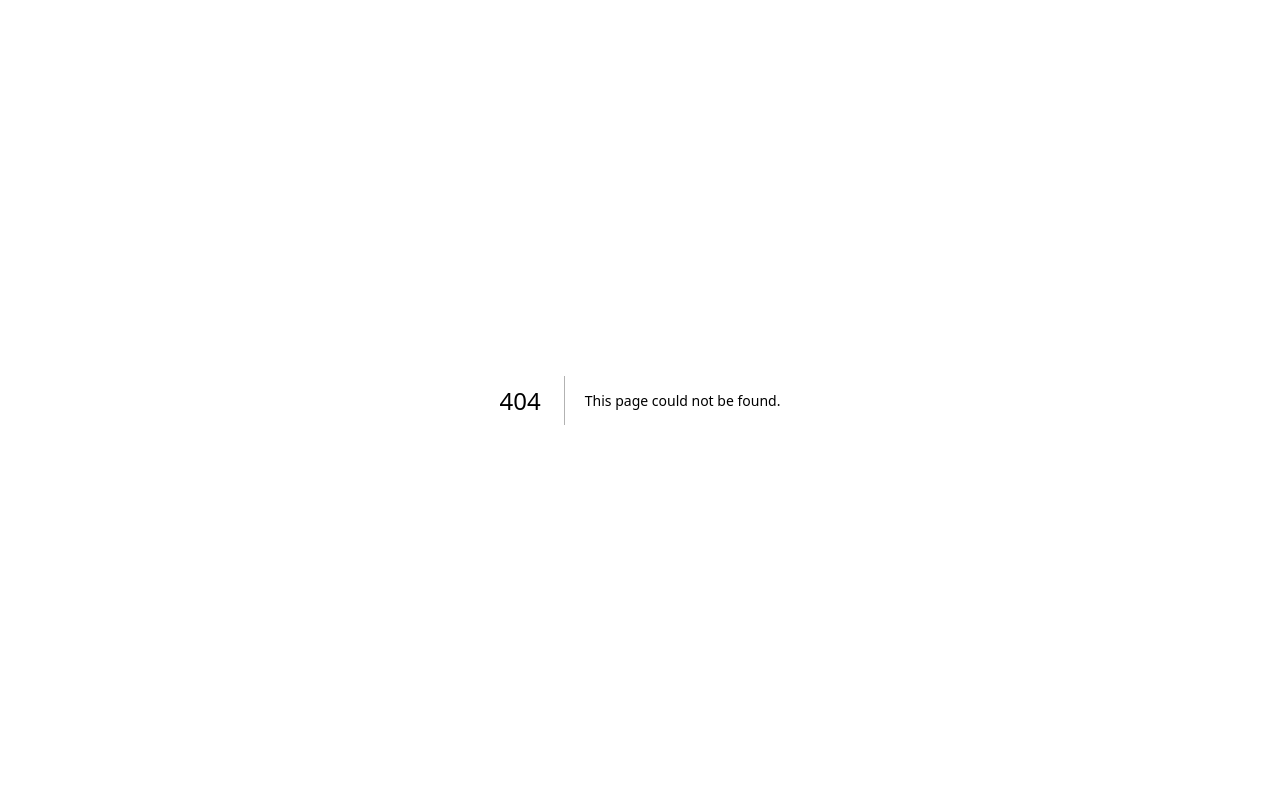
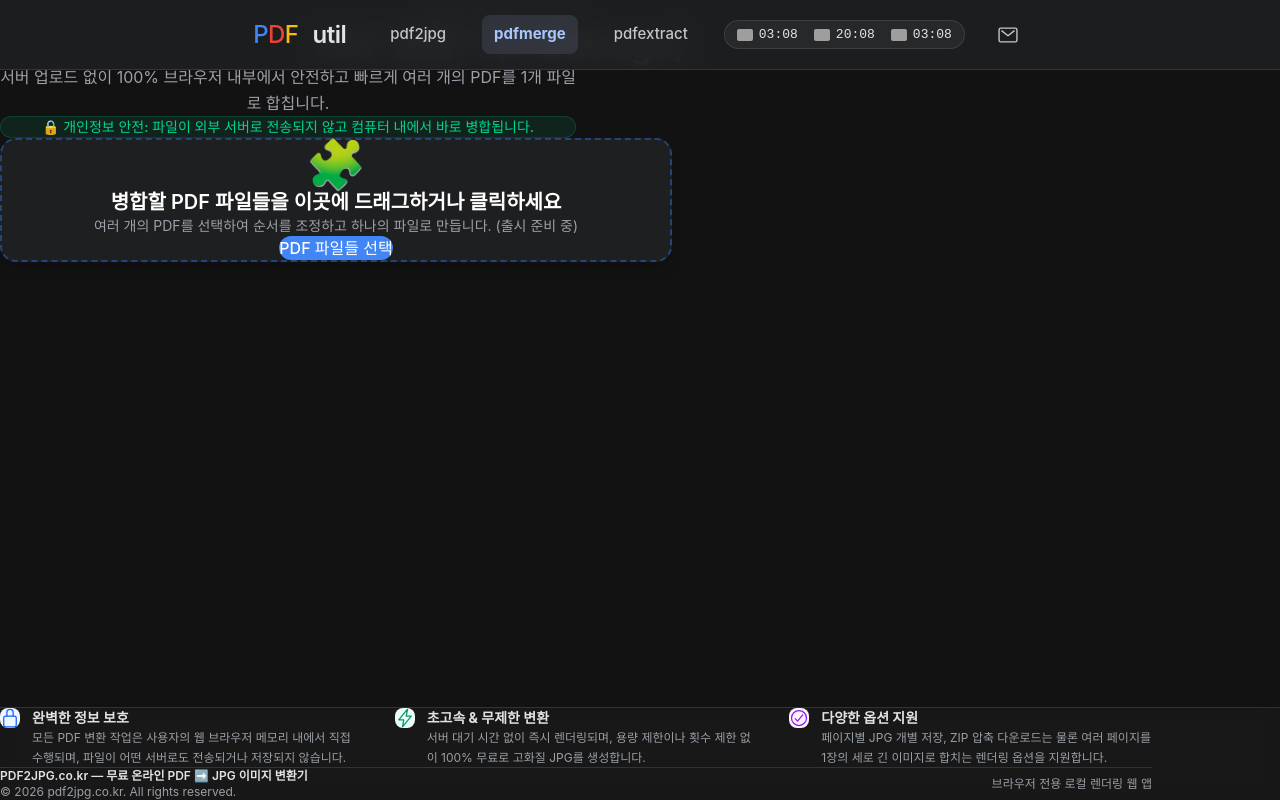
Before and after one commit to HANJAEDUC/pdfutil, a Next.js app: page /pdf-merge in a window 1280 px wide. Before the commit this address had no page. Built offline with nearby package versions, Linux system fonts and the light colour scheme; no server answers; grey boxes are pictures that could not be loaded.

Commit message:
feat: add PDF Util navigation menu, pdf-to-jpg, pdf-merge, and pdf-extract routes

```diff
--- /dev/null
+++ b/src/app/pdf-extract/page.tsx
@@ -0,0 +1,49 @@
+import React from 'react';
+import Navbar from '@/components/Navbar';
+import Footer from '@/components/Footer';
+
+export const metadata = {
+  title: 'PDF 페이지 추출기 (PdfExtract) | PDF Util',
+  description: '서버 업로드 없이 PDF 파일에서 원하는 페이지만 선택하여 새로운 PDF로 추출합니다.',
+};
+
+export default function PdfExtractPage() {
+  return (
+    <div className="min-h-screen flex flex-col bg-[#121212]">
+      <Navbar />
+
+      <main className="flex-1 pt-[70px] max-w-[1000px] w-full mx-auto px-5 py-10">
+        <header className="text-center mb-10">
+          <span className="inline-block px-3 py-1 rounded-full bg-blue-500/10 text-[#4285f4] text-xs font-bold uppercase tracking-wider mb-3">
+            Free & Private Utility
+          </span>
+          <h1 className="text-4xl font-bold text-white mb-3 tracking-tight">
+            PDF 페이지 추출기 (PdfExtract)
+          </h1>
+          <p className="text-zinc-400 text-base max-w-xl mx-auto leading-relaxed">
+            서버 업로드 없이 100% 브라우저 내부에서 특정 페이지를 선택하거나 범위를 지정하여 독립된 PDF로 추출합니다.
+          </p>
+        </header>
+
+        <div className="bg-emerald-500/10 border border-emerald-500/20 rounded-xl p-4 flex items-center justify-center gap-2.5 text-emerald-400 text-sm font-medium mb-8 max-w-xl mx-auto">
+          <span>🔒 개인정보 안전: 파일이 외부 서버로 전송되지 않고 컴퓨터 내에서 바로 추출됩니다.</span>
+        </div>
+
+        <div className="border-2 border-dashed border-blue-500/40 bg-[#1e1f20] rounded-2xl p-12 text-center cursor-pointer hover:border-blue-500 hover:bg-blue-500/5 transition-all max-w-2xl mx-auto shadow-lg">
+          <div className="text-blue-400 text-5xl mb-4">✂️</div>
+          <div className="text-xl font-semibold text-white mb-2">
+            추출할 PDF 파일을 이곳에 드래그하거나 클릭하세요
+          </div>
+          <div className="text-zinc-400 text-sm mb-5">
+            원하는 페이지 번호나 범위를 선택하여 별도의 PDF로 다운로드합니다. (출시 준비 중)
+          </div>
+          <button className="bg-[#4285f4] hover:bg-[#3367d6] text-white px-6 py-3 rounded-full font-medium transition-colors">
+            PDF 파일 선택
+          </button>
+        </div>
+      </main>
+
+      <Footer />
+    </div>
+  );
+}
--- /dev/null
+++ b/src/app/pdf-merge/page.tsx
@@ -0,0 +1,49 @@
+import React from 'react';
+import Navbar from '@/components/Navbar';
+import Footer from '@/components/Footer';
+
+export const metadata = {
+  title: 'PDF 병합기 (PdfMerge) | PDF Util',
+  description: '서버 업로드 없이 여러 개의 PDF 파일을 하나로 통합 병합합니다.',
+};
+
+export default function PdfMergePage() {
+  return (
+    <div className="min-h-screen flex flex-col bg-[#121212]">
+      <Navbar />
+
+      <main className="flex-1 pt-[70px] max-w-[1000px] w-full mx-auto px-5 py-10">
+        <header className="text-center mb-10">
+          <span className="inline-block px-3 py-1 rounded-full bg-blue-500/10 text-[#4285f4] text-xs font-bold uppercase tracking-wider mb-3">
+            Free & Private Utility
+          </span>
+          <h1 className="text-4xl font-bold text-white mb-3 tracking-tight">
+            PDF 병합기 (PdfMerge)
+          </h1>
+          <p className="text-zinc-400 text-base max-w-xl mx-auto leading-relaxed">
+            서버 업로드 없이 100% 브라우저 내부에서 안전하고 빠르게 여러 개의 PDF를 1개 파일로 합칩니다.
+          </p>
+        </header>
+
+        <div className="bg-emerald-500/10 border border-emerald-500/20 rounded-xl p-4 flex items-center justify-center gap-2.5 text-emerald-400 text-sm font-medium mb-8 max-w-xl mx-auto">
+          <span>🔒 개인정보 안전: 파일이 외부 서버로 전송되지 않고 컴퓨터 내에서 바로 병합됩니다.</span>
+        </div>
+
+        <div className="border-2 border-dashed border-blue-500/40 bg-[#1e1f20] rounded-2xl p-12 text-center cursor-pointer hover:border-blue-500 hover:bg-blue-500/5 transition-all max-w-2xl mx-auto shadow-lg">
+          <div className="text-blue-400 text-5xl mb-4">🧩</div>
+          <div className="text-xl font-semibold text-white mb-2">
+            병합할 PDF 파일들을 이곳에 드래그하거나 클릭하세요
+          </div>
+          <div className="text-zinc-400 text-sm mb-5">
+            여러 개의 PDF를 선택하여 순서를 조정하고 하나의 파일로 만듭니다. (출시 준비 중)
+          </div>
+          <button className="bg-[#4285f4] hover:bg-[#3367d6] text-white px-6 py-3 rounded-full font-medium transition-colors">
+            PDF 파일들 선택
+          </button>
+        </div>
+      </main>
+
+      <Footer />
+    </div>
+  );
+}
--- /dev/null
+++ b/src/app/pdf-to-jpg/page.tsx
@@ -0,0 +1,23 @@
+import React from 'react';
+import Navbar from '@/components/Navbar';
+import Footer from '@/components/Footer';
+import PdfConverterClient from '@/components/PdfConverterClient';
+
+export const metadata = {
+  title: 'PDF ➡️ JPG 변환기 | PDF Util',
+  description: '서버 업로드 없이 100% 브라우저 내부에서 안전하고 빠르게 PDF를 JPG 이미지로 변환합니다.',
+};
+
+export default function PdfToJpgPage() {
+  return (
+    <div className="min-h-screen flex flex-col bg-[#121212]">
+      <Navbar />
+
+      <main className="flex-1 pt-[70px]">
+        <PdfConverterClient />
+      </main>
+
+      <Footer />
+    </div>
+  );
+}
--- a/src/components/Navbar.tsx
+++ b/src/components/Navbar.tsx
@@ -2,11 +2,13 @@
 
 import { useRef, useState, useEffect } from 'react';
 import Link from 'next/link';
+import { usePathname } from 'next/navigation';
 import styles from './Navbar.module.css';
 import { IoChevronBack, IoChevronForward, IoMailOutline } from 'react-icons/io5';
 import DualClock from './DualClock';
 
 export default function Navbar() {
+  const pathname = usePathname();
   const scrollRef = useRef<HTMLDivElement>(null);
   const [canScrollLeft, setCanScrollLeft] = useState(false);
   const [canScrollRight, setCanScrollRight] = useState(false);
@@ -51,23 +53,32 @@ export default function Navbar() {
         <div className={styles.inner}>
           <Link href="/" className={styles.logo}>
             <div style={{ display: 'flex', alignItems: 'center', letterSpacing: '-0.5px' }}>
-              <span style={{ color: '#4285F4' }}>D</span>
-              <span style={{ color: '#EA4335' }}>a</span>
-              <span style={{ color: '#FBBC04' }}>i</span>
-              <span style={{ color: '#4285F4' }}>l</span>
-              <span style={{ color: '#34A853' }}>y</span>
+              <span style={{ color: '#4285F4' }}>P</span>
+              <span style={{ color: '#EA4335' }}>D</span>
+              <span style={{ color: '#FBBC04' }}>F</span>
             </div>
-            <span style={{ color: '#e3e3e3', fontWeight: 400, marginLeft: '0px', letterSpacing: '-0.5px' }}>words</span>
+            <span style={{ color: '#e3e3e3', fontWeight: 600, marginLeft: '6px', letterSpacing: '-0.5px' }}>util</span>
           </Link>
 
           <div className={styles.links}>
-            <Link href="/words" className={styles.link}>GermanWords</Link>
-            <Link href="/japanese" className={styles.link}>JapaneseWords</Link>
-            <Link href="/prices" className={styles.link}>GermanPrices</Link>
-            <Link href="/german-signs" className={styles.link}>GermanSigns</Link>
-            <Link href="/english-sentence" className={styles.link}>EnglishSentence</Link>
-            <Link href="/" className={`${styles.link} ${styles.activeLink}`}>PdfToJpg</Link>
-            <Link href="/private" className={styles.link}>PRIVATE</Link>
+            <Link
+              href="/pdf-to-jpg"
+              className={`${styles.link} ${pathname === '/pdf-to-jpg' || pathname === '/' ? styles.activeLink : ''}`}
+            >
+              pdf2jpg
+            </Link>
+            <Link
+              href="/pdf-merge"
+              className={`${styles.link} ${pathname === '/pdf-merge' ? styles.activeLink : ''}`}
+            >
+              pdfmerge
+            </Link>
+            <Link
+              href="/pdf-extract"
+              className={`${styles.link} ${pathname === '/pdf-extract' ? styles.activeLink : ''}`}
+            >
+              pdfextract
+            </Link>
             <DualClock />
             <a
               href="mailto:hanjaeduc@gmail.com?subject=Suggestions for Improvement"
```
